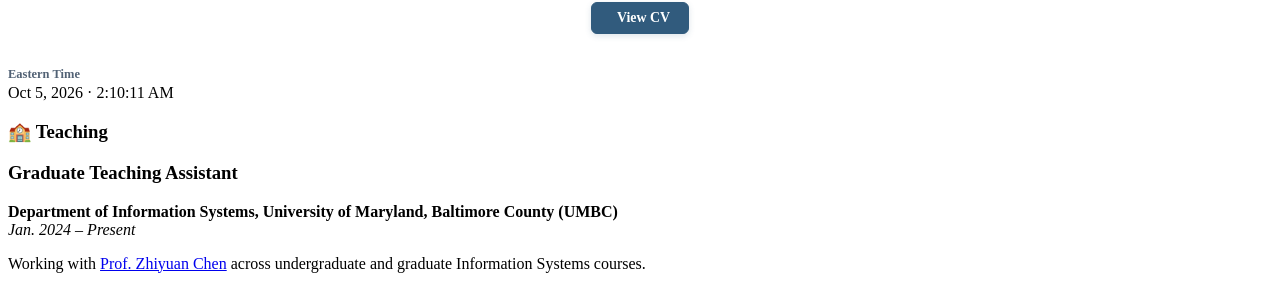
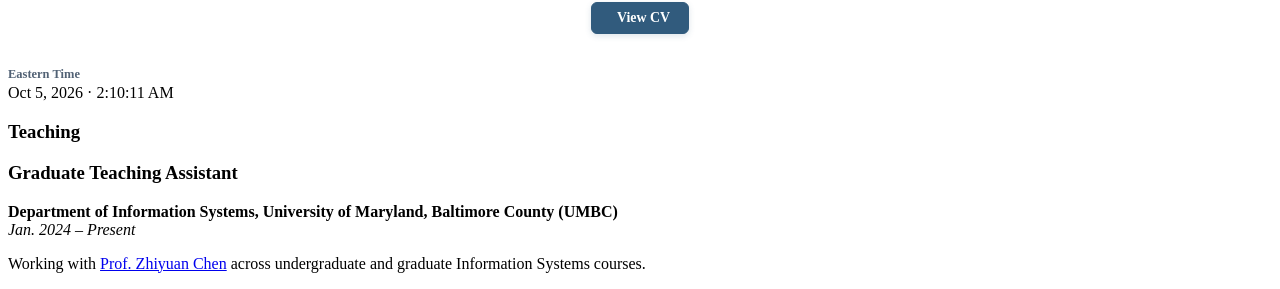
Before and after one commit to sakibshadman/sakibshadman.github.io, a Jekyll site: the page built from _pages/includes/teaching.md, in a window 1280 px wide. Shown: the part 997-1286 px from the top of the page. Built offline with Jekyll 4.4.1, drawn with Linux system fonts in a browser that asks for light colours; our own code applies the rules of GitHub Pages for plain Markdown files.

```diff
--- a/_pages/includes/teaching.md
+++ b/_pages/includes/teaching.md
@@ -1,4 +1,4 @@
-# 🏫 Teaching
+# Teaching
 
 ### Graduate Teaching Assistant
 **Department of Information Systems, University of Maryland, Baltimore County (UMBC)**
```
